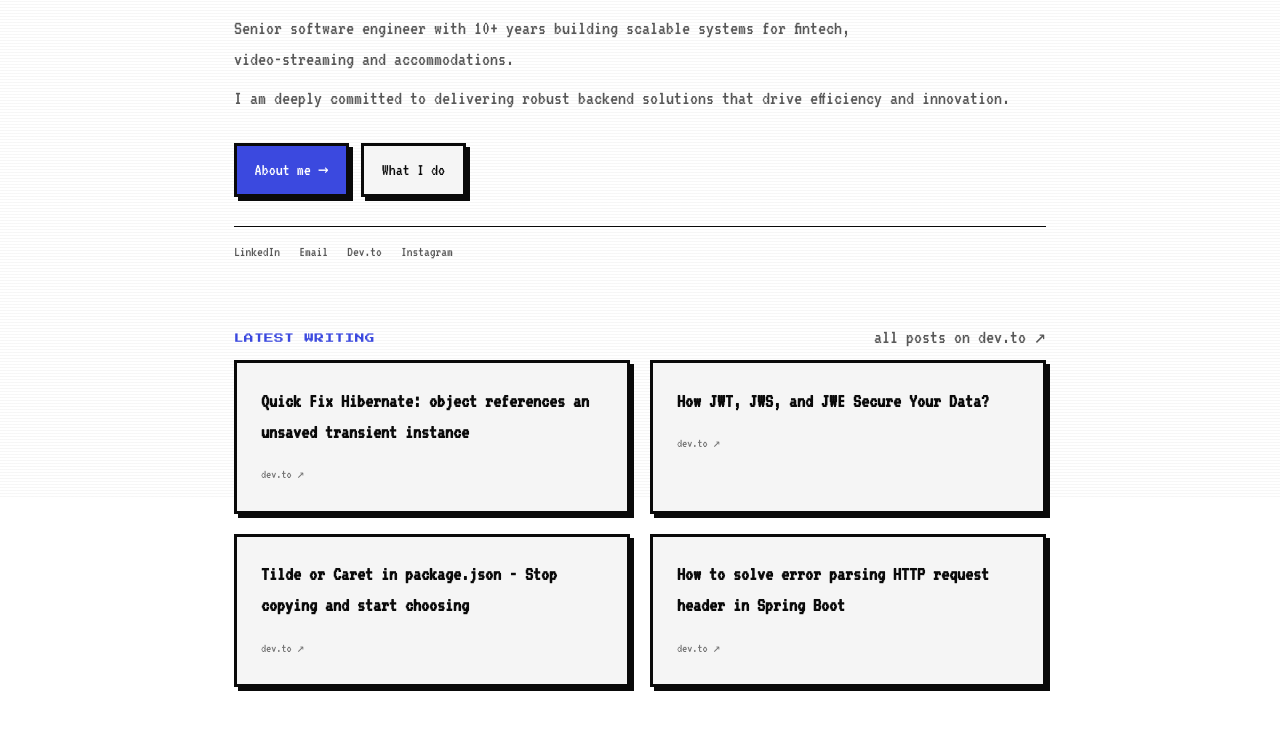
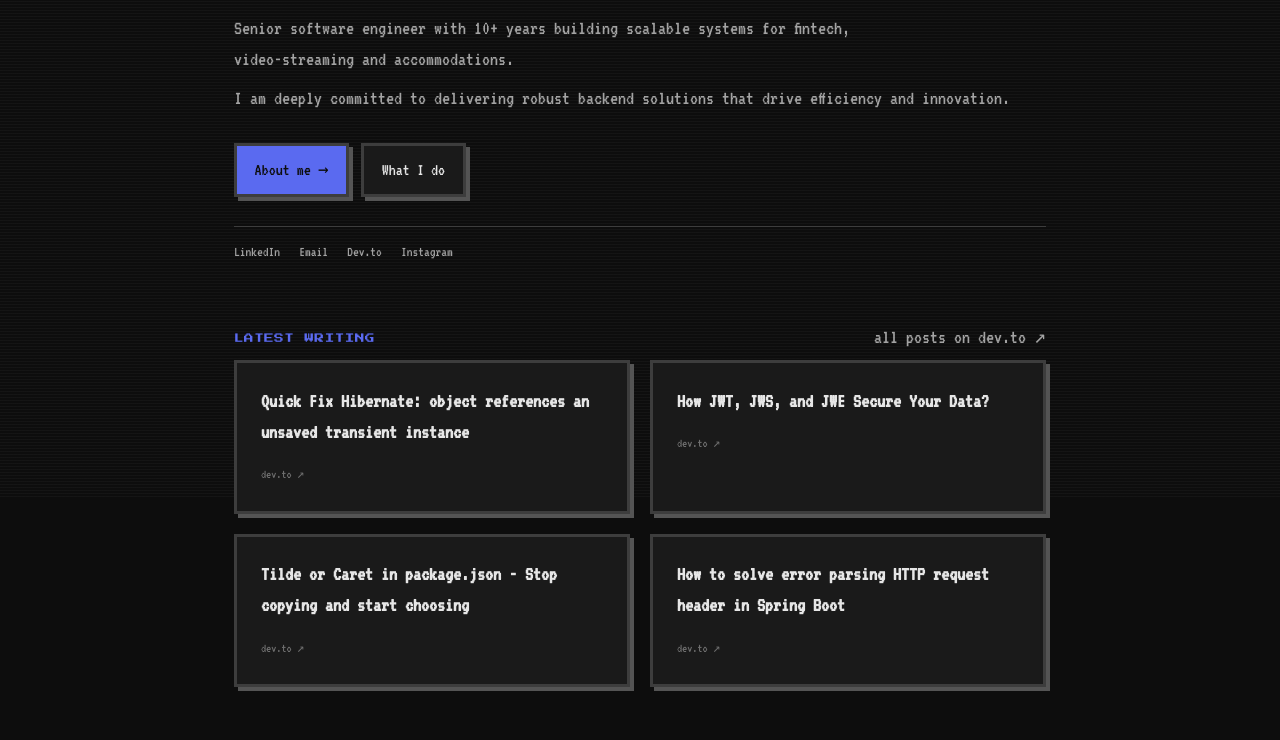
Before and after one commit to malaquiasdev/malaquias.dev, an Astro site: page / in a window 1280 px wide. Shown: the part 303-1043 px from the top of the page. Built offline with nearby package versions, Linux system fonts and the light colour scheme; Astro itself is replaced by a stand-in of ours.

Commit message:
style(theme): switch to dev.to-style dark theme
Remap :root tokens to dark bg/text/accent, re-invert the body::before
scanline to light-on-dark, and introduce a dedicated --shadow-color
so the 16-bit stepped-pixel shadow stays visible against the new
near-black background.

```diff
--- a/src/styles/global.css
+++ b/src/styles/global.css
@@ -1,17 +1,21 @@
 :root {
-  --bg: #ffffff;
-  --bg-elev: #f5f5f5;
-  --bg-elev-2: #eaeaea;
-  --border: #0a0a0a;
-  --text: #0a0a0a;
-  --text-dim: #575757;
-  --text-faint: #767676;
-  --accent: #3b49df;
-  --accent-2: #e74c3c;
-  /* accent-2 (#e74c3c) is ~3.6:1 on white — fails AA for small text.
-     darker red kept for any small/hover text usage, passes AA (~4.9:1) on --bg */
-  --accent-2-text: #c0392b;
-  --accent-soft: #eef0ff;
+  --bg: #0d0d0d;
+  --bg-elev: #1a1a1a;
+  --bg-elev-2: #242424;
+  --border: #3d3d3d;
+  --text: #e6e6e6;
+  --text-dim: #a3a3a3;
+  --text-faint: #6e6e6e;
+  --accent: #5a6af0;
+  --accent-2: #ff7a59;
+  /* accent-2 (#ff7a59) is ~2.9:1 on #0d0d0d — fails AA for small text.
+     brighter coral kept for any small/hover text usage, passes AA (~4.6:1) on --bg */
+  --accent-2-text: #ff9478;
+  --accent-soft: #1b1f3a;
+  /* stepped pixel shadow: --border (#3d3d3d) has too little contrast against the
+     near-black page bg (~1.8:1) to read as a crisp offset. Use a lighter neutral
+     dedicated to shadows so the 16-bit stepped-shadow effect stays visible on dark. */
+  --shadow-color: #545454;
   --radius: 0px;
   --maxw: 860px;
   --shadow-off: 4px;
@@ -47,7 +51,7 @@ img {
   image-rendering: crisp-edges;
 }
 
-/* flat scanline backdrop, inverted for light theme: subtle light-gray lines on white */
+/* flat scanline backdrop, re-inverted for dark theme: subtle light lines on near-black */
 body::before {
   content: "";
   position: fixed;
@@ -56,8 +60,8 @@ body::before {
   background:
     repeating-linear-gradient(
       0deg,
-      rgba(10, 10, 10, 0.035) 0px,
-      rgba(10, 10, 10, 0.035) 1px,
+      rgba(255, 255, 255, 0.03) 0px,
+      rgba(255, 255, 255, 0.03) 1px,
       transparent 1px,
       transparent 3px
     ),
@@ -294,14 +298,14 @@ main {
   color: var(--text);
   font-family: var(--font-mono);
   font-size: 1.1rem;
-  box-shadow: var(--shadow-off) var(--shadow-off) 0 0 var(--border);
+  box-shadow: var(--shadow-off) var(--shadow-off) 0 0 var(--shadow-color);
   transition: transform 0.08s steps(1), box-shadow 0.08s steps(1);
 }
 .btn:hover {
   border-color: var(--accent);
   color: var(--accent);
   transform: translate(2px, 2px);
-  box-shadow: 2px 2px 0 0 var(--border);
+  box-shadow: 2px 2px 0 0 var(--shadow-color);
 }
 .btn:active {
   transform: translate(var(--shadow-off), var(--shadow-off));
@@ -339,7 +343,7 @@ main {
   border: 3px solid var(--border);
   border-radius: var(--radius);
   padding: 1.4rem 1.5rem;
-  box-shadow: var(--shadow-off) var(--shadow-off) 0 0 var(--border);
+  box-shadow: var(--shadow-off) var(--shadow-off) 0 0 var(--shadow-color);
   transition: transform 0.08s steps(1), box-shadow 0.08s steps(1);
 }
 .card:hover {
```
